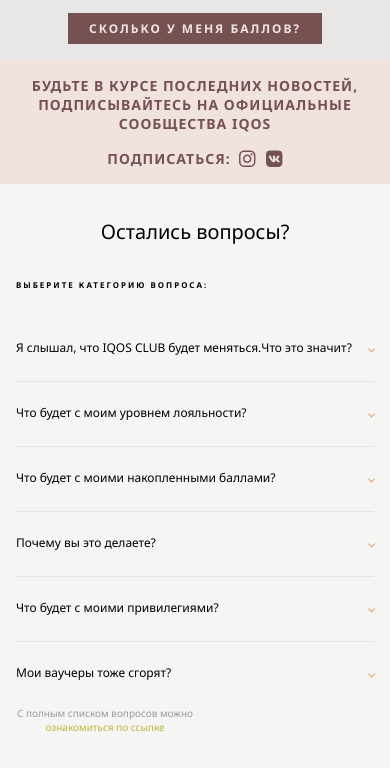
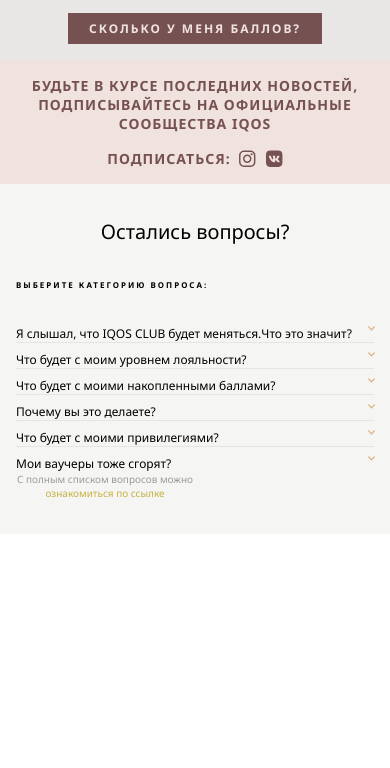
Before and after one commit to Zabegailo1990/iqos, a website: page app/index.html in a window 390 px wide. Shown: the part 693-1461 px from the top of the page. After the commit the page ends 1320 px from the top, so only its background shows below. Drawn offline with nearby package versions, Linux system fonts and the light colour scheme.

Commit message:
add arrow elem for accordion and change jq scripts

```diff
--- a/app/index.html
+++ b/app/index.html
@@ -69,26 +69,32 @@
                     <div class="accordion__item">
                         <div class="accordion__faq">Я слышал, что IQOS CLUB будет меняться.Что это значит?</div>
                         <p class="accordion__answer">Да, действительно, на основании обратной связиот пользователей IQOS мы приняли решение, что программу необходимо менять, чтобы она соответствовала ожиданиями пожеланиям лояльных пользователей. Также пересмотр программы обусловлен</p>
+                        <span class="accordion__arrow"></span>
                     </div>
                     <div class="accordion__item">
                         <div class="accordion__faq">Что будет с моим уровнем лояльности?</div>
                         <p class="accordion__answer">Да, действительно, на основании обратной связиот пользователей IQOS мы приняли решение, что программу необходимо менять, чтобы она соответствовала ожиданиями пожеланиям лояльных пользователей. Также пересмотр программы обусловлен</p>
+                        <span class="accordion__arrow"></span>
                     </div>
                     <div class="accordion__item">
                         <div class="accordion__faq">Что будет с моими накопленными баллами?</div>
                         <p class="accordion__answer">Да, действительно, на основании обратной связиот пользователей IQOS мы приняли решение, что программу необходимо менять, чтобы она соответствовала ожиданиями пожеланиям лояльных пользователей. Также пересмотр программы обусловлен</p>
+                        <span class="accordion__arrow"></span>
                     </div>
                     <div class="accordion__item">
                         <div class="accordion__faq">Почему вы это делаете?</div>
                         <p class="accordion__answer">Да, действительно, на основании обратной связиот пользователей IQOS мы приняли решение, что программу необходимо менять, чтобы она соответствовала ожиданиями пожеланиям лояльных пользователей. Также пересмотр программы обусловлен</p>
+                        <span class="accordion__arrow"></span>
                     </div>
                     <div class="accordion__item">
                         <div class="accordion__faq">Что будет с моими привилегиями?</div>
                         <p class="accordion__answer">Да, действительно, на основании обратной связиот пользователей IQOS мы приняли решение, что программу необходимо менять, чтобы она соответствовала ожиданиями пожеланиям лояльных пользователей. Также пересмотр программы обусловлен</p>
+                        <span class="accordion__arrow"></span>
                     </div>
                     <div class="accordion__item">
                         <div class="accordion__faq">Мои ваучеры тоже сгорят?</div>
                         <p class="accordion__answer">Да, действительно, на основании обратной связиот пользователей IQOS мы приняли решение, что программу необходимо менять, чтобы она соответствовала ожиданиями пожеланиям лояльных пользователей. Также пересмотр программы обусловлен</p>
+                        <span class="accordion__arrow"></span>
                     </div>
                 </div>
                 <div class="faq__list">
--- a/app/js/scripts.min.js
+++ b/app/js/scripts.min.js
@@ -1 +1 @@
-$(document).ready(function(){$(".accordion__faq").click(function(){$(this).next(".accordion__answer").slideToggle(200)}),$(".header__btn").click(function(){$([document.documentElement,document.body]).animate({scrollTop:$(".info").offset().top},1e3)})});
+$(document).ready(function(){$(".accordion__faq").click(function(){$(this).toggleClass("accordion__faq--active"),$(this).next(".accordion__answer").slideToggle(200),$(this).nextAll(".accordion__arrow").toggleClass("accordion__arrow--active")}),$(".header__btn").click(function(){$([document.documentElement,document.body]).animate({scrollTop:$(".info").offset().top},1e3)})});
--- a/src/js/main.js
+++ b/src/js/main.js
@@ -1,7 +1,9 @@
 $(document).ready(function(){
     $('.accordion__faq').click(function(){
+        $(this).toggleClass('accordion__faq--active');
         $(this).next('.accordion__answer').slideToggle(200);
-    })
+        $(this).nextAll('.accordion__arrow').toggleClass('accordion__arrow--active');
+    });
     $('.header__btn').click(function() {
         $([document.documentElement, document.body]).animate({
             scrollTop: $('.info').offset().top
--- a/src/scss/main.scss
+++ b/src/scss/main.scss
@@ -297,6 +297,7 @@
 .accordion{
     text-align: left;
     &__item{
+        position: relative;
         @include media-tablet{
             border-top: 1px solid #E5E5E5;
         }
@@ -307,31 +308,41 @@
     &__faq{
         font-size: 12px;
         cursor: pointer;
-        padding: 22px 0 25px;
+        padding-top: 8px;
         position: relative;
         @include media-tablet{
             font-size: 20px;
+            padding: 22px 0 25px;
         }
     }
-    &__faq::before{
-        content: "";
+    &__faq--active{
+        @include media-tablet{
+            font-weight: 700;
+        }
+    }
+    &__arrow{
         position: absolute;
         width: 5px;
         height: 5px;
-        top: 50%;
+        top: 10px;
         right: 0;
         transform: translateY(-50%) rotate(45deg);
         border-bottom: 1px solid #D6A76F;
         border-right: 1px solid #D6A76F;
+        transition: all .3s;
         @include media-tablet{
             width: 10px;
             height: 10px;
         }
     }
+    &__arrow--active{
+        transform: translateY(-50%) rotate(-135deg);
+    }
     &__answer{
         font-size: 9px;
         padding-top: 4px;
         display: none;
+        margin-bottom: 7px;
         @include media-tablet{
             font-size: 18px;
             padding-top: 39px;
```
Also changed, not shown: app/css/main.min.css.
